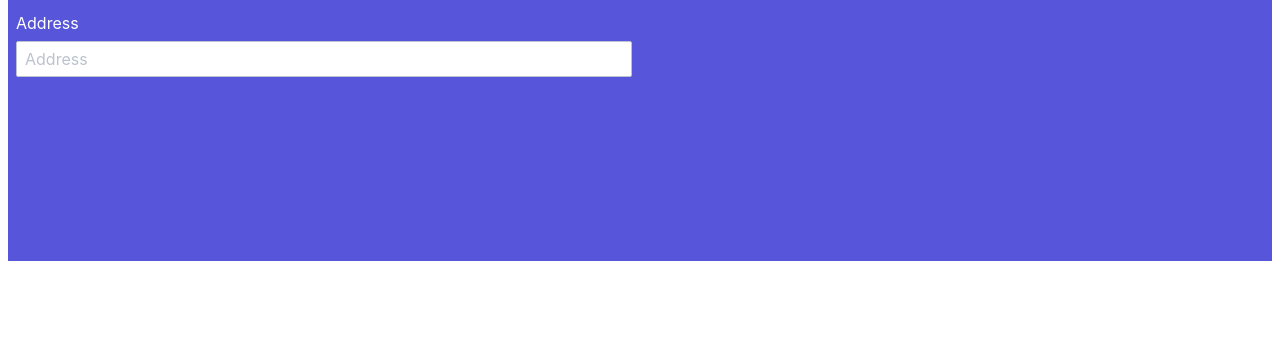
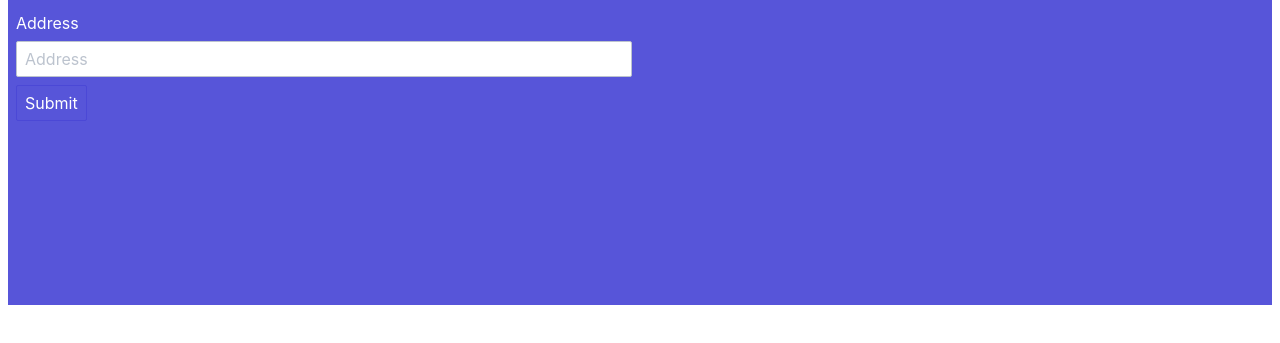
Before and after one commit to simple10/browser-automation, a plain HTML site: page index.html in a window 1280 px wide. Shown: the part 311-654 px from the top of the page. Drawn offline with nearby package versions, Linux system fonts and the light colour scheme.

Commit message:
Update index.html

```diff
--- a/index.html
+++ b/index.html
@@ -19,6 +19,7 @@
         <label class="form-label" for="input-address">Address</label>
         <input class="form-input" type="text" id="input-address" placeholder="Address" name="address">
       </div>
+      <button class="btn btn-primary input-group-btn">Submit</button>
     </form>
   </div>
 </div>
```
